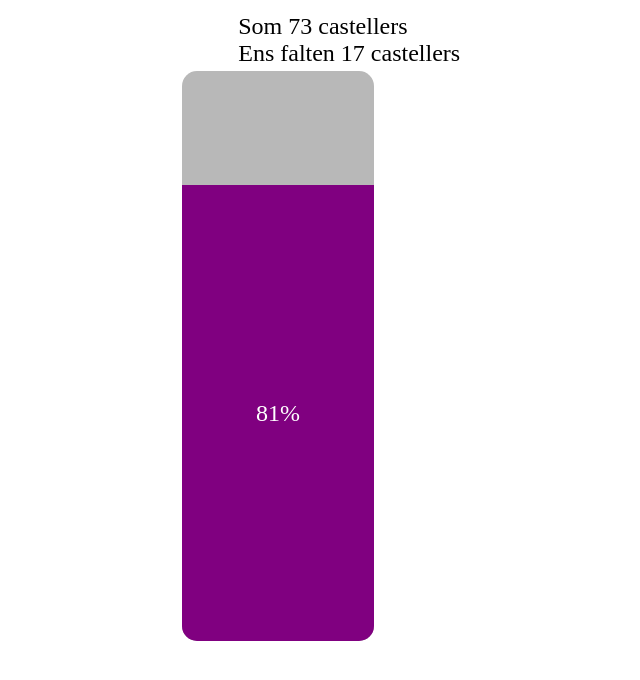
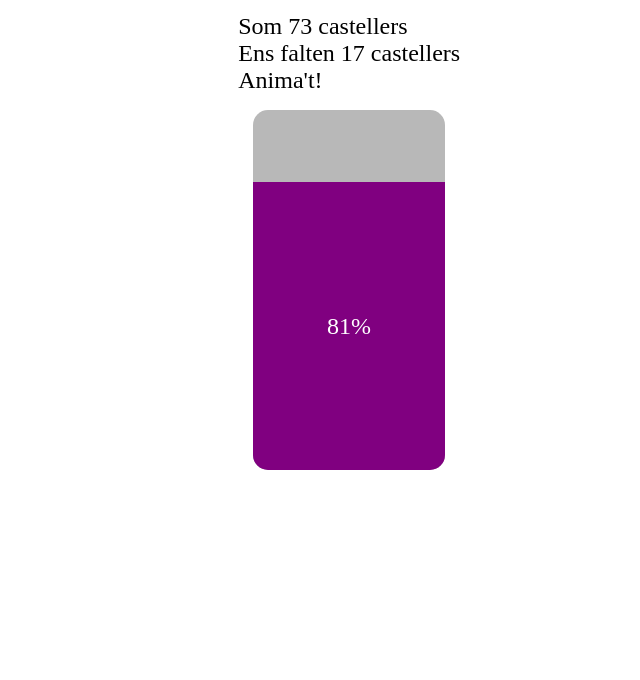
Before and after one commit to thatsthat/apuntat, a plain HTML site: page index.html in a window 1280 px wide. Shown: the part 48-728 px from the top of the page, without its empty margins (286-926 px from the left). Drawn offline with Linux system fonts and the light colour scheme.

Commit message:
more UI tweaking

```diff
--- a/style.css
+++ b/style.css
@@ -23,20 +23,14 @@ body {
   flex-direction: column;
   width: 98vw;
   height: 90vh;
-  overflow: hidden;
-  position: relative;
-  //margin: 50px auto;
   align-items: center;
 }
 
 .barcontainer {
   background-color: #b8b8b8;
   position: relative;
-  transform: translateX(-50%) translateY(-70%);
-  top: 50%;
-  margin-left: 50px;
   width: 15vw;
-  height: 75vh;
+  height: 45vh;
   float: left;
   border: darken(hsl(211, 30%, 69%), 40%) 3px solid;
   border-radius: 15px;
@@ -51,7 +45,6 @@ body {
   bottom: 0;
   width: 100%;
   height: 80%;
-  //border-top: 6px solid #FFF;
   box-sizing: border-box;
   animation: grow 1.5s ease-out forwards;
   transform-origin: bottom;
```
